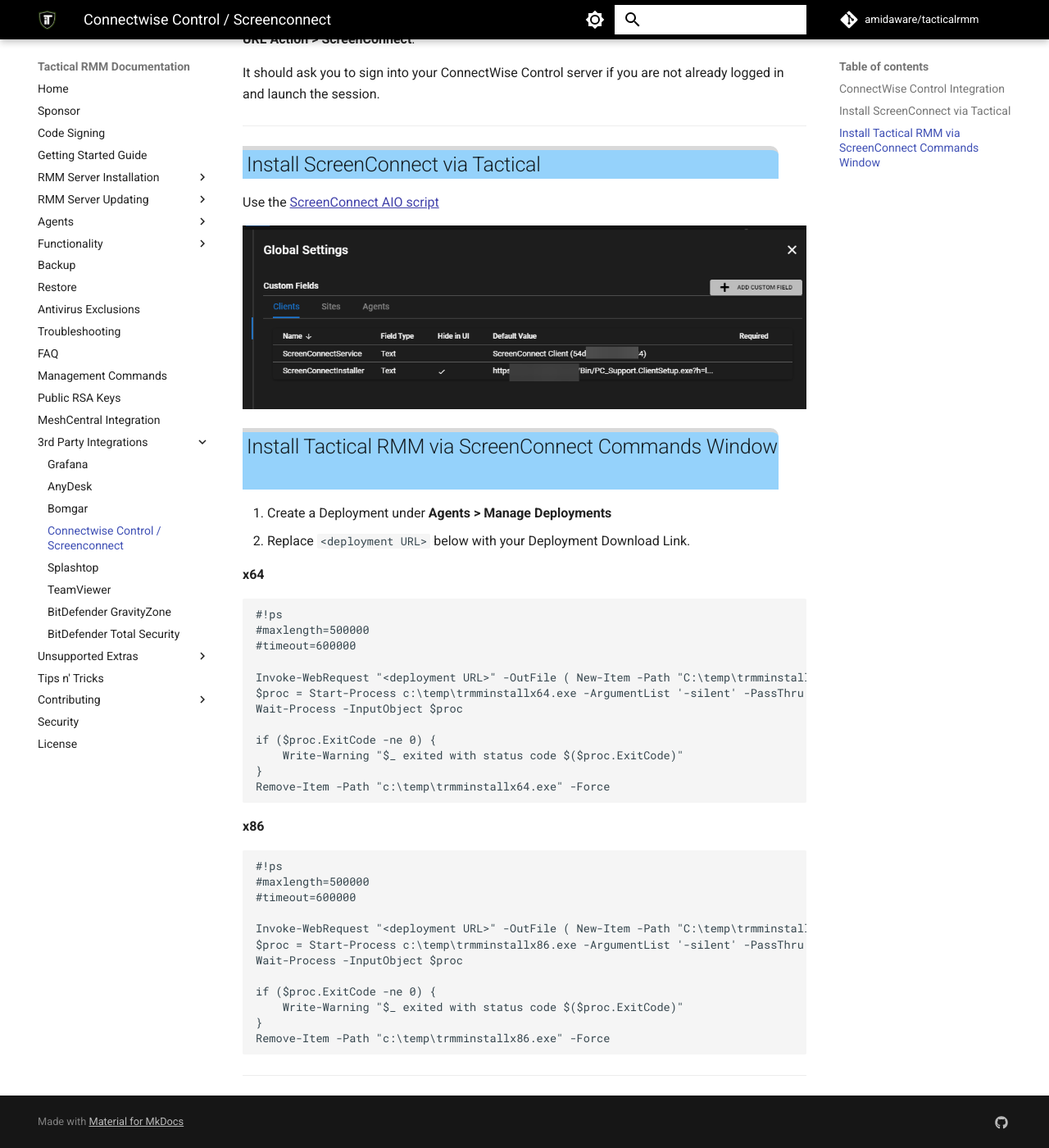
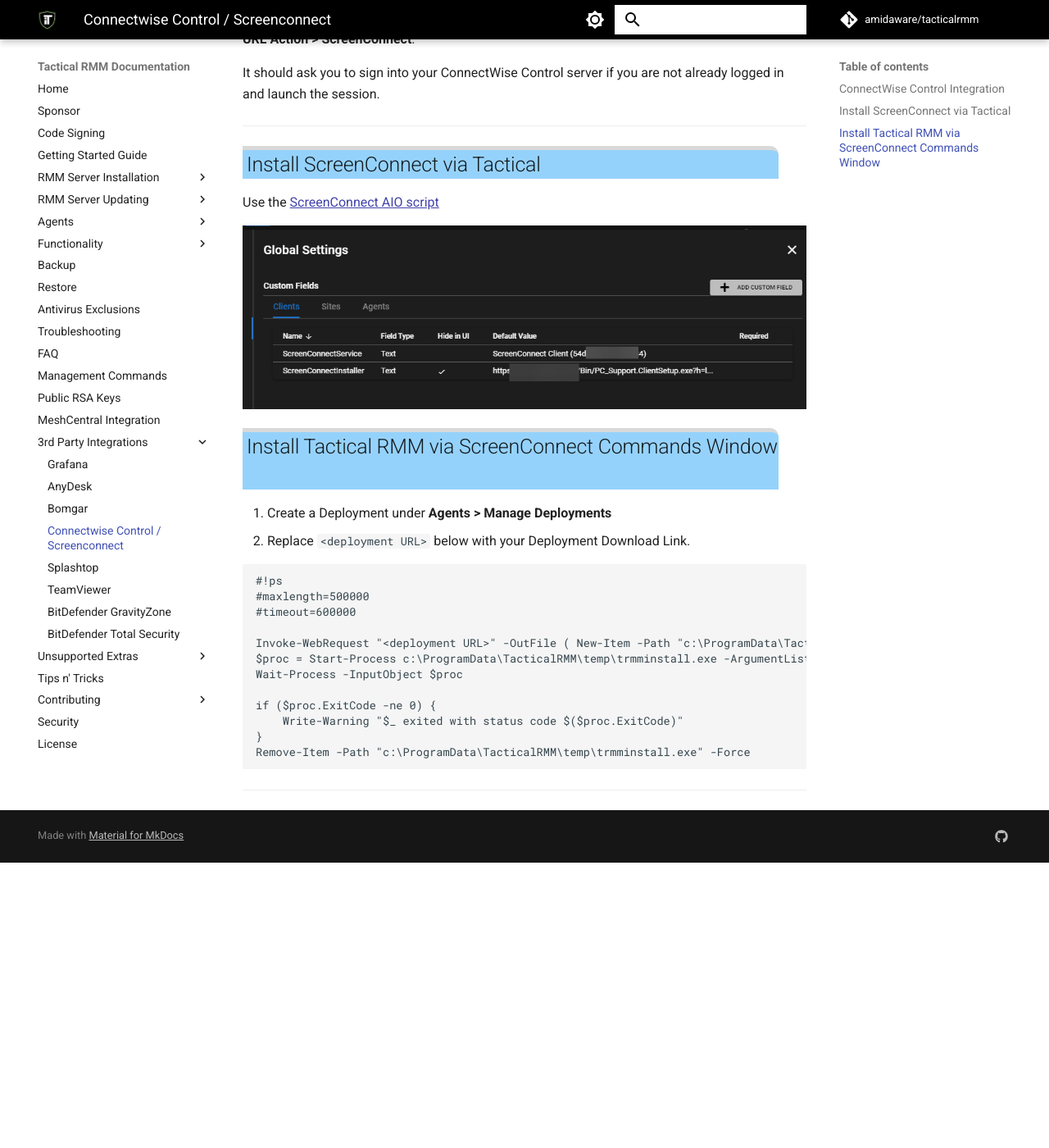
Before and after one commit to amidaware/trmm-docs, an MkDocs documentation site: the page built from docs/3rdparty_screenconnect.md, in a window 1280 px wide and 1400 px high, scrolled down 2783 px. Shown: the whole window at 82% size. Built offline with MkDocs 1.6.1 and Material for MkDocs 9.7.7, drawn with Linux system fonts in a browser that asks for light colours; comment, search, counter and statistics services are not loaded; after the commit the page ends 3835 px from its top, so only the background shows below that; some of the changed text lies outside the part shown.

Commit message:
Cleaning up new paths

````diff
--- a/docs/3rdparty_screenconnect.md
+++ b/docs/3rdparty_screenconnect.md
@@ -72,38 +72,19 @@
 1. Create a Deployment under **Agents > Manage Deployments**
 2. Replace `<deployment URL>` below with your Deployment Download Link.
 
-**x64**
-
 ```cmd
 #!ps
 #maxlength=500000
 #timeout=600000
 
-Invoke-WebRequest "<deployment URL>" -OutFile ( New-Item -Path "C:\temp\trmminstallx64.exe" -Force )
-$proc = Start-Process c:\temp\trmminstallx64.exe -ArgumentList '-silent' -PassThru
+Invoke-WebRequest "<deployment URL>" -OutFile ( New-Item -Path "c:\ProgramData\TacticalRMM\temp\trmminstall.exe" -Force )
+$proc = Start-Process c:\ProgramData\TacticalRMM\temp\trmminstall.exe -ArgumentList '-silent' -PassThru
 Wait-Process -InputObject $proc
 
 if ($proc.ExitCode -ne 0) {
     Write-Warning "$_ exited with status code $($proc.ExitCode)"
 }
-Remove-Item -Path "c:\temp\trmminstallx64.exe" -Force
-```
-
-**x86**
-
-```cmd
-#!ps
-#maxlength=500000
-#timeout=600000
-
-Invoke-WebRequest "<deployment URL>" -OutFile ( New-Item -Path "C:\temp\trmminstallx86.exe" -Force )
-$proc = Start-Process c:\temp\trmminstallx86.exe -ArgumentList '-silent' -PassThru
-Wait-Process -InputObject $proc
-
-if ($proc.ExitCode -ne 0) {
-    Write-Warning "$_ exited with status code $($proc.ExitCode)"
-}
-Remove-Item -Path "c:\temp\trmminstallx86.exe" -Force
+Remove-Item -Path "c:\ProgramData\TacticalRMM\temp\trmminstall.exe" -Force
 ```
 
 *****
````
Also changed, not shown: other parts of docs/3rdparty_screenconnect.md (+1 -1 lines), docs/update_agents.md (+1 -1 lines).
